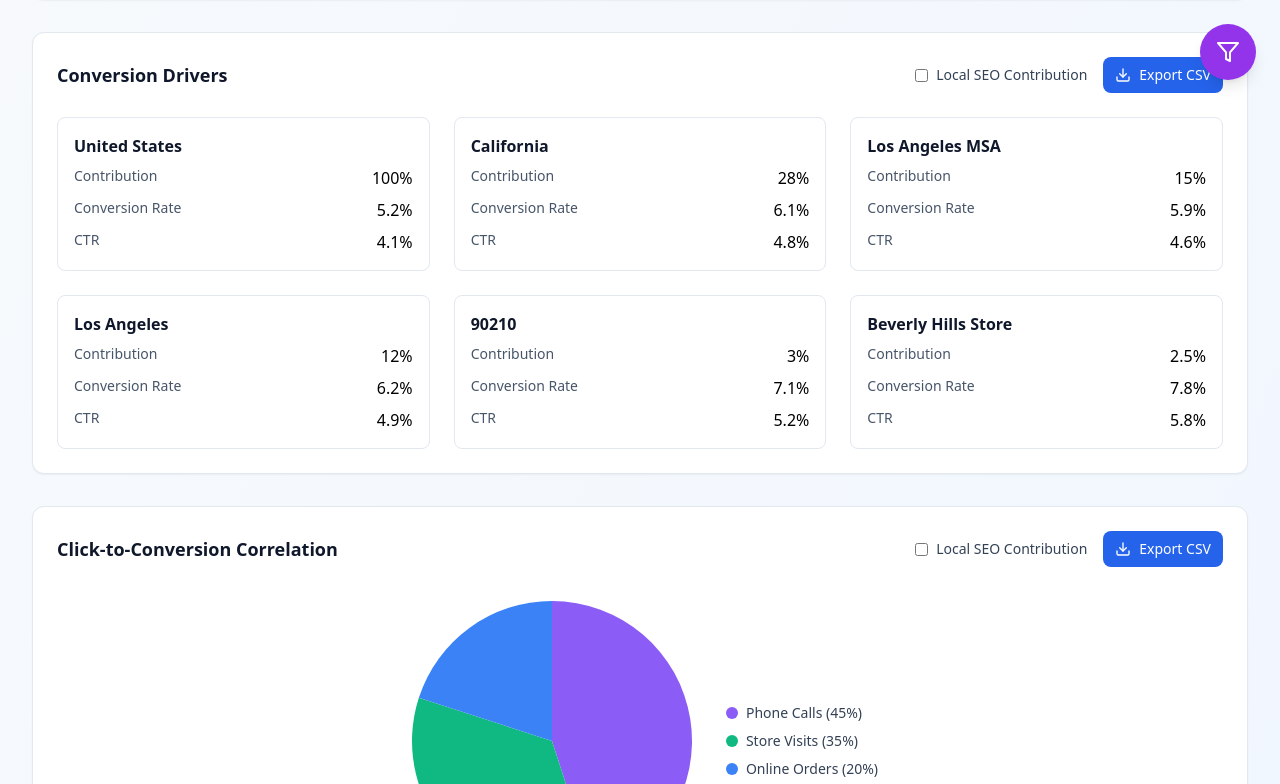
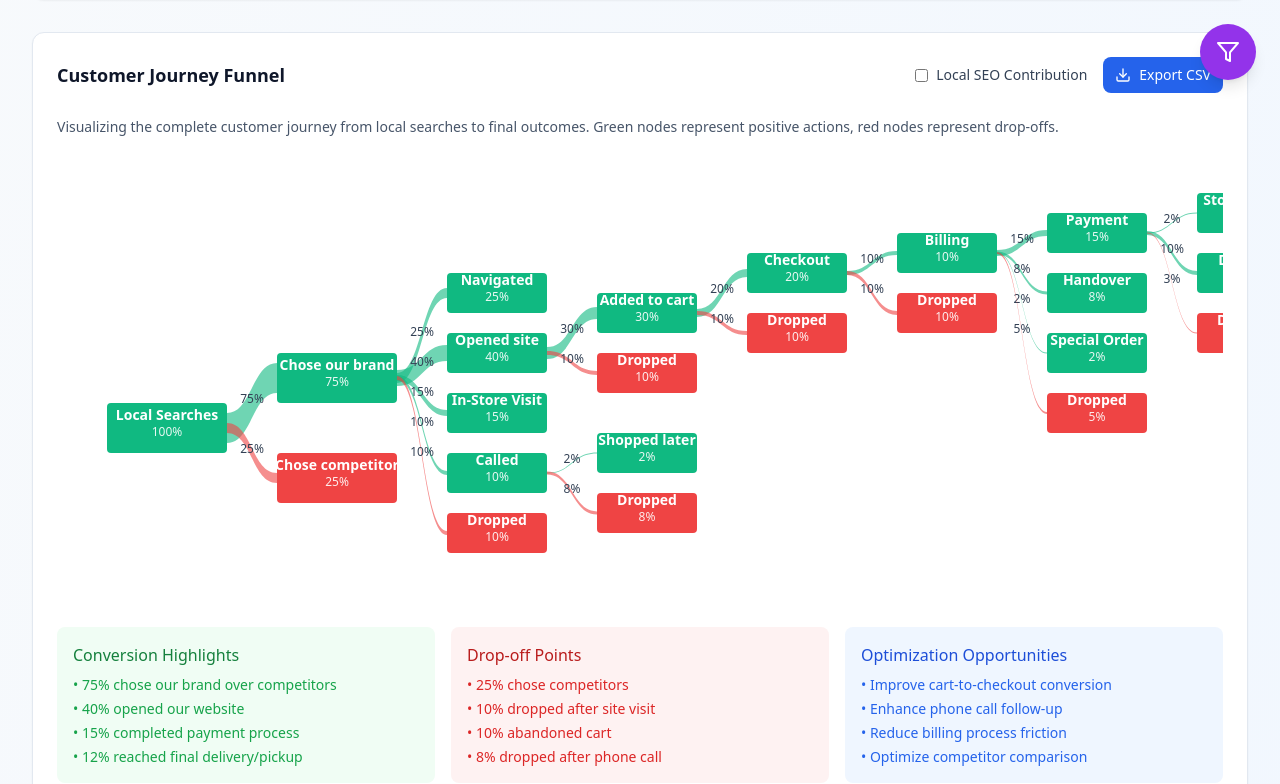
Before and after one commit to apurv123/growthcompass-seo-insights, a React (Vite) app: page /local-seo-plus in a window 1280 px wide. Shown: the part 696-1480 px from the top of the page. Built offline with nearby package versions, Linux system fonts and the light colour scheme.

Commit message:
Add Customer Journey Funnel section to Strategic Impact tab

```diff
--- a/src/components/StrategicImpactTab.tsx
+++ b/src/components/StrategicImpactTab.tsx
@@ -2,6 +2,7 @@ import React from 'react';
 import { Download, ChevronRight } from 'lucide-react';
 import FunnelChart from './FunnelChart';
 import PieChart from './PieChart';
+import SankeyDiagram from './SankeyDiagram';
 
 interface StrategicImpactTabProps {
   clickTypeFilter: string;
@@ -33,6 +34,90 @@ const StrategicImpactTab: React.FC<StrategicImpactTabProps> = ({
     { stage: 'Views', count: 450000, percentage: 100 },
     { stage: 'Clicks', count: 22500, percentage: 5 },
     { stage: 'Conversions', count: 1125, percentage: 0.25 }
+  ];
+
+  // Customer Journey Sankey Data - Updated to match the flowchart structure
+  const customerJourneyNodes = [
+    // Starting point
+    { id: 'local-searches', label: 'Local Searches', value: 100, percentage: 100, color: '#10b981', x: 50, y: 250, width: 120, height: 50 },
+
+    // First decision point
+    { id: 'chose-brand', label: 'Chose our brand', value: 75, percentage: 75, color: '#10b981', x: 220, y: 200, width: 120, height: 50 },
+    { id: 'chose-competitor', label: 'Chose competitor', value: 25, percentage: 25, color: '#ef4444', x: 220, y: 300, width: 120, height: 50 },
+
+    // Second level actions
+    { id: 'navigated', label: 'Navigated', value: 25, percentage: 25, color: '#10b981', x: 390, y: 120, width: 100, height: 40 },
+    { id: 'opened-site', label: 'Opened site', value: 40, percentage: 40, color: '#10b981', x: 390, y: 180, width: 100, height: 40 },
+    { id: 'in-store-visit', label: 'In-Store Visit', value: 15, percentage: 15, color: '#10b981', x: 390, y: 240, width: 100, height: 40 },
+    { id: 'called', label: 'Called', value: 10, percentage: 10, color: '#10b981', x: 390, y: 300, width: 100, height: 40 },
+    { id: 'dropped-1', label: 'Dropped', value: 10, percentage: 10, color: '#ef4444', x: 390, y: 360, width: 100, height: 40 },
+
+    // Third level - from opened site
+    { id: 'added-cart', label: 'Added to cart', value: 30, percentage: 30, color: '#10b981', x: 540, y: 140, width: 100, height: 40 },
+    { id: 'dropped-2', label: 'Dropped', value: 10, percentage: 10, color: '#ef4444', x: 540, y: 200, width: 100, height: 40 },
+
+    // From called
+    { id: 'shopped-later', label: 'Shopped later', value: 2, percentage: 2, color: '#10b981', x: 540, y: 280, width: 100, height: 40 },
+    { id: 'dropped-3', label: 'Dropped', value: 8, percentage: 8, color: '#ef4444', x: 540, y: 340, width: 100, height: 40 },
+
+    // Fourth level - from added to cart
+    { id: 'checkout', label: 'Checkout', value: 20, percentage: 20, color: '#10b981', x: 690, y: 100, width: 100, height: 40 },
+    { id: 'dropped-4', label: 'Dropped', value: 10, percentage: 10, color: '#ef4444', x: 690, y: 160, width: 100, height: 40 },
+
+    // Fifth level - from checkout
+    { id: 'billing', label: 'Billing', value: 10, percentage: 10, color: '#10b981', x: 840, y: 80, width: 100, height: 40 },
+    { id: 'dropped-5', label: 'Dropped', value: 10, percentage: 10, color: '#ef4444', x: 840, y: 140, width: 100, height: 40 },
+
+    // Sixth level - from billing
+    { id: 'payment', label: 'Payment', value: 15, percentage: 15, color: '#10b981', x: 990, y: 60, width: 100, height: 40 },
+    { id: 'handover', label: 'Handover', value: 8, percentage: 8, color: '#10b981', x: 990, y: 120, width: 100, height: 40 },
+    { id: 'special-order', label: 'Special Order', value: 2, percentage: 2, color: '#10b981', x: 990, y: 180, width: 100, height: 40 },
+    { id: 'dropped-6', label: 'Dropped', value: 5, percentage: 5, color: '#ef4444', x: 990, y: 240, width: 100, height: 40 },
+
+    // Final outcomes
+    { id: 'store-pickup', label: 'Store Pickup', value: 2, percentage: 2, color: '#10b981', x: 1140, y: 40, width: 100, height: 40 },
+    { id: 'delivery', label: 'Delivery', value: 10, percentage: 10, color: '#10b981', x: 1140, y: 100, width: 100, height: 40 },
+    { id: 'dropped-7', label: 'Dropped', value: 3, percentage: 3, color: '#ef4444', x: 1140, y: 160, width: 100, height: 40 }
+  ];
+
+  const customerJourneyFlows = [
+    // From local searches
+    { source: 'local-searches', target: 'chose-brand', value: 75, percentage: 75, color: '#10b981' },
+    { source: 'local-searches', target: 'chose-competitor', value: 25, percentage: 25, color: '#ef4444' },
+
+    // From chose brand
+    { source: 'chose-brand', target: 'navigated', value: 25, percentage: 25, color: '#10b981' },
+    { source: 'chose-brand', target: 'opened-site', value: 40, percentage: 40, color: '#10b981' },
+    { source: 'chose-brand', target: 'in-store-visit', value: 15, percentage: 15, color: '#10b981' },
+    { source: 'chose-brand', target: 'called', value: 10, percentage: 10, color: '#10b981' },
+    { source: 'chose-brand', target: 'dropped-1', value: 10, percentage: 10, color: '#ef4444' },
+
+    // From opened site
+    { source: 'opened-site', target: 'added-cart', value: 30, percentage: 30, color: '#10b981' },
+    { source: 'opened-site', target: 'dropped-2', value: 10, percentage: 10, color: '#ef4444' },
+
+    // From called
+    { source: 'called', target: 'shopped-later', value: 2, percentage: 2, color: '#10b981' },
+    { source: 'called', target: 'dropped-3', value: 8, percentage: 8, color: '#ef4444' },
+
+    // From added to cart
+    { source: 'added-cart', target: 'checkout', value: 20, percentage: 20, color: '#10b981' },
+    { source: 'added-cart', target: 'dropped-4', value: 10, percentage: 10, color: '#ef4444' },
+
+    // From checkout
+    { source: 'checkout', target: 'billing', value: 10, percentage: 10, color: '#10b981' },
+    { source: 'checkout', target: 'dropped-5', value: 10, percentage: 10, color: '#ef4444' },
+
+    // From billing
+    { source: 'billing', target: 'payment', value: 15, percentage: 15, color: '#10b981' },
+    { source: 'billing', target: 'handover', value: 8, percentage: 8, color: '#10b981' },
+    { source: 'billing', target: 'special-order', value: 2, percentage: 2, color: '#10b981' },
+    { source: 'billing', target: 'dropped-6', value: 5, percentage: 5, color: '#ef4444' },
+
+    // Final outcomes
+    { source: 'payment', target: 'store-pickup', value: 2, percentage: 2, color: '#10b981' },
+    { source: 'payment', target: 'delivery', value: 10, percentage: 10, color: '#10b981' },
+    { source: 'payment', target: 'dropped-7', value: 3, percentage: 3, color: '#ef4444' }
   ];
 
   const conversionDrivers = [
@@ -134,6 +219,83 @@ const StrategicImpactTab: React.FC<StrategicImpactTabProps> = ({
                 </div>
                 <div className="text-xs text-purple-600">375 of 1,125 total conversions</div>
               </div>
+            </div>
+          </div>
+        </div>
+      </div>
+
+      {/* Customer Journey Funnel */}
+      <div className="bg-white rounded-xl shadow-sm border border-slate-200 p-6">
+        <div className="flex items-center justify-between mb-6">
+          <h3 className="text-lg font-semibold text-slate-900">Customer Journey Funnel</h3>
+          <div className="flex items-center space-x-4">
+            <label className="flex items-center space-x-2">
+              <input
+                type="checkbox"
+                checked={localSEOContribution}
+                onChange={(e) => setLocalSEOContribution(e.target.checked)}
+                className="rounded border-slate-300"
+              />
+              <span className="text-sm text-slate-700">Local SEO Contribution</span>
+            </label>
+            <button
+              onClick={() => exportCSV('customer-journey')}
+              className="flex items-center space-x-2 px-3 py-2 bg-blue-600 text-white rounded-lg hover:bg-blue-700 transition-colors text-sm"
+            >
+              <Download className="h-4 w-4" />
+              <span>Export CSV</span>
+            </button>
+          </div>
+        </div>
+
+        <div className="mb-4">
+          <p className="text-sm text-slate-600 mb-2">
+            Visualizing the complete customer journey from local searches to final outcomes.
+            Green nodes represent positive actions, red nodes represent drop-offs.
+          </p>
+          {localSEOContribution && (
+            <div className="text-sm text-blue-600 bg-blue-50 p-3 rounded-lg">
+              <strong>Local SEO Contribution:</strong> This funnel reflects local searches which are a subset of core searches.
+              Local SEO contributes 33% to the overall customer journey.
+            </div>
+          )}
+        </div>
+
+        <div className="overflow-x-auto">
+          <SankeyDiagram
+            nodes={customerJourneyNodes}
+            flows={customerJourneyFlows}
+            width={1300}
+            height={450}
+          />
+        </div>
+
+        <div className="mt-6 grid grid-cols-1 md:grid-cols-3 gap-4">
+          <div className="p-4 bg-green-50 rounded-lg">
+            <h4 className="font-medium text-green-700 mb-2">Conversion Highlights</h4>
+            <div className="space-y-1 text-sm text-green-600">
+              <div>• 75% chose our brand over competitors</div>
+              <div>• 40% opened our website</div>
+              <div>• 15% completed payment process</div>
+              <div>• 12% reached final delivery/pickup</div>
+            </div>
+          </div>
+          <div className="p-4 bg-red-50 rounded-lg">
+            <h4 className="font-medium text-red-700 mb-2">Drop-off Points</h4>
+            <div className="space-y-1 text-sm text-red-600">
+              <div>• 25% chose competitors</div>
+              <div>• 10% dropped after site visit</div>
+              <div>• 10% abandoned cart</div>
+              <div>• 8% dropped after phone call</div>
+            </div>
+          </div>
+          <div className="p-4 bg-blue-50 rounded-lg">
+            <h4 className="font-medium text-blue-700 mb-2">Optimization Opportunities</h4>
+            <div className="space-y-1 text-sm text-blue-600">
+              <div>• Improve cart-to-checkout conversion</div>
+              <div>• Enhance phone call follow-up</div>
+              <div>• Reduce billing process friction</div>
+              <div>• Optimize competitor comparison</div>
             </div>
           </div>
         </div>
```
